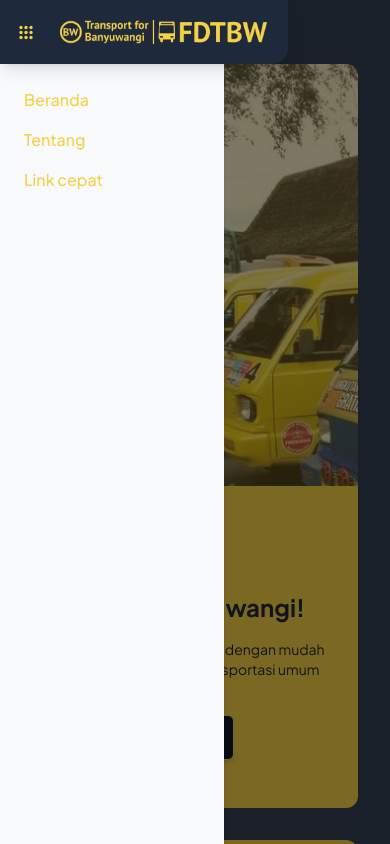
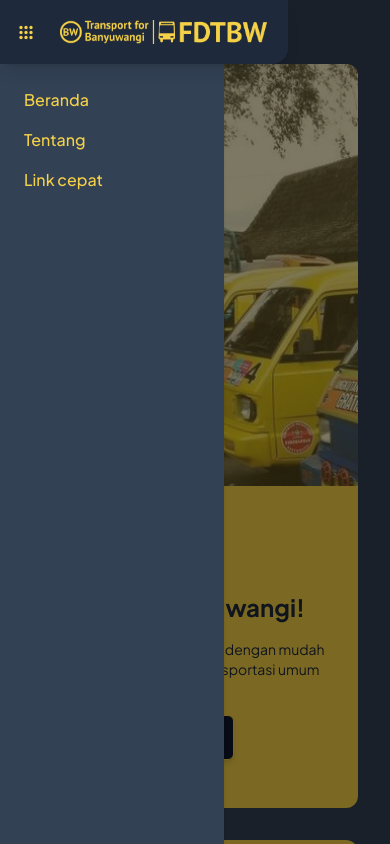
Before and after one commit to tfbanyuwangi/tfbanyuwangi.github.io, a Vue app: page / in a window 390 px wide. Both pictures are taken after a click on the button 26 px from the left and 32 px from the top of the page. Shown: the top 844 px of the page. Built offline with nearby package versions, Linux system fonts and the light colour scheme.

Commit message:
remove bg-slate-50 in navbar

```diff
--- a/src/components/Navbar.vue
+++ b/src/components/Navbar.vue
@@ -50,7 +50,7 @@ const menus = [{
     <Transition name="slide-fade" mode="in-out" :duration="{ enter: 500, leave: 800 }">
         <aside
         v-if="sidebar"
-        class="fixed left-0 z-20 h-screen w-56 pt-20 bg-slate-50 dark:bg-slate-700 shadow overflow-y-auto">
+        class="fixed left-0 z-20 h-screen w-56 pt-20 bg-slate-700 shadow overflow-y-auto">
             <Sider :menus="menus" />
         </aside>
     </Transition>
```
